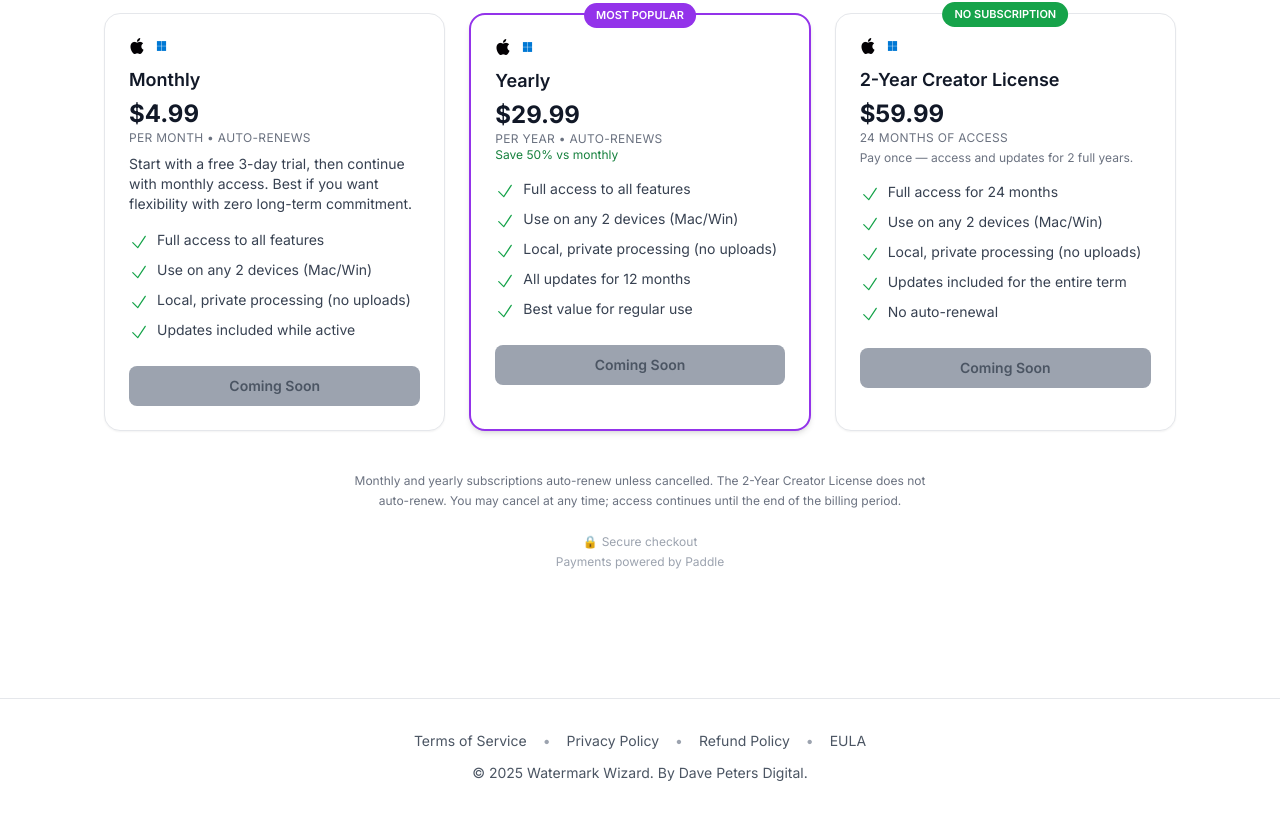
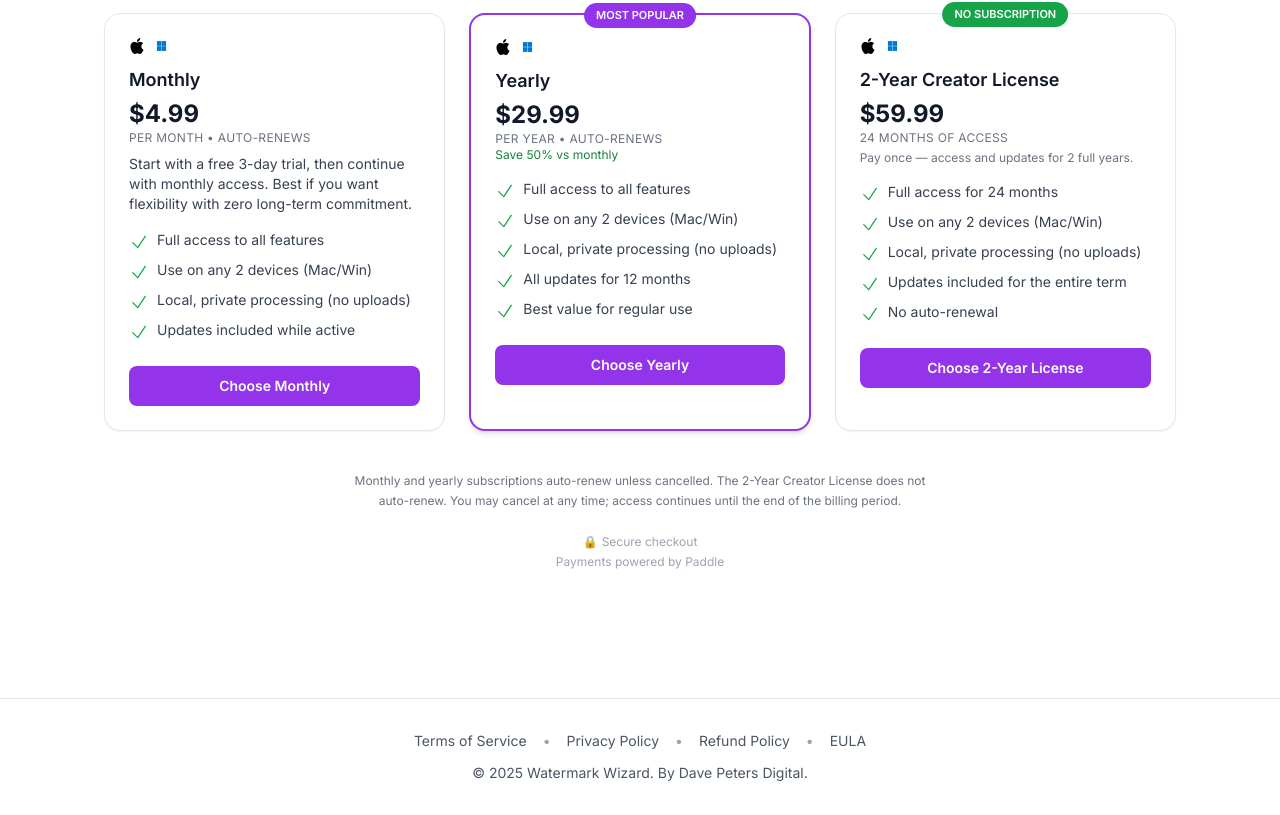
Before and after one commit to DavePetersDigital/watermarkwizard-site, a Next.js app: page / in a window 1280 px wide. Shown: the part 1982-2797 px from the top of the page. Built offline with nearby package versions, Linux system fonts and the light colour scheme; no server answers.

Commit message:
Enable BuyButton components for local testing
- Remove disabled={true} from all BuyButton components
- Enable checkout functionality for testing

```diff
--- a/app/page.tsx
+++ b/app/page.tsx
@@ -224,7 +224,7 @@ export default function Home() {
             ))}
           </div>
 
-          <BuyButton priceId={monthlyId} disabled={true}>Choose Monthly</BuyButton>
+          <BuyButton priceId={monthlyId}>Choose Monthly</BuyButton>
         </div>
 
         {/* YEARLY — MOST POPULAR */}
@@ -262,7 +262,7 @@ export default function Home() {
             ))}
           </div>
 
-          <BuyButton priceId={yearlyId} disabled={true}>Choose Yearly</BuyButton>
+          <BuyButton priceId={yearlyId}>Choose Yearly</BuyButton>
         </div>
 
         {/* TWO-YEAR LICENSE */}
@@ -300,7 +300,7 @@ export default function Home() {
             ))}
           </div>
 
-          <BuyButton priceId={twoYearId} disabled={true}>Choose 2-Year License</BuyButton>
+          <BuyButton priceId={twoYearId}>Choose 2-Year License</BuyButton>
         </div>
       </div>
 
```
